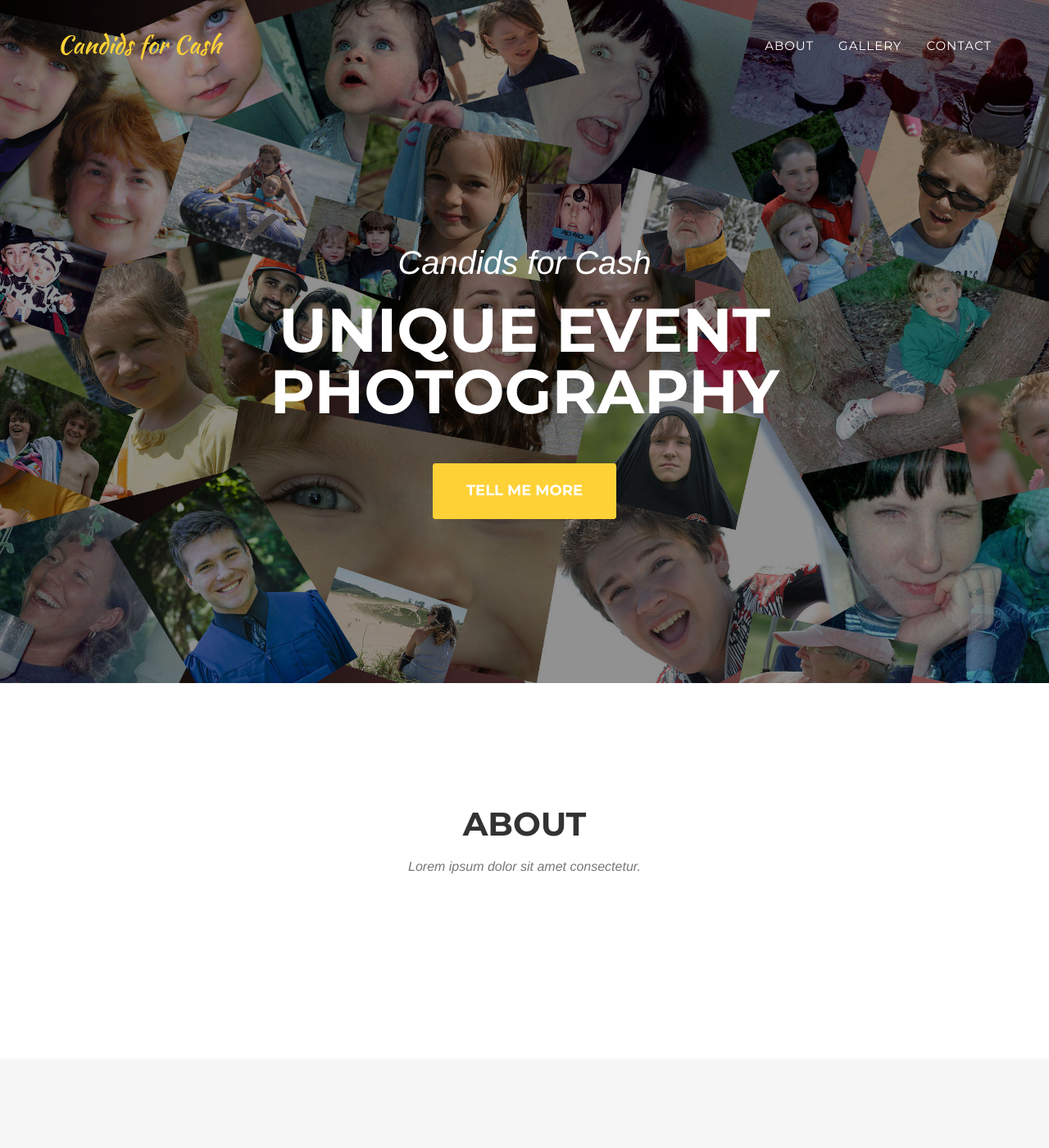
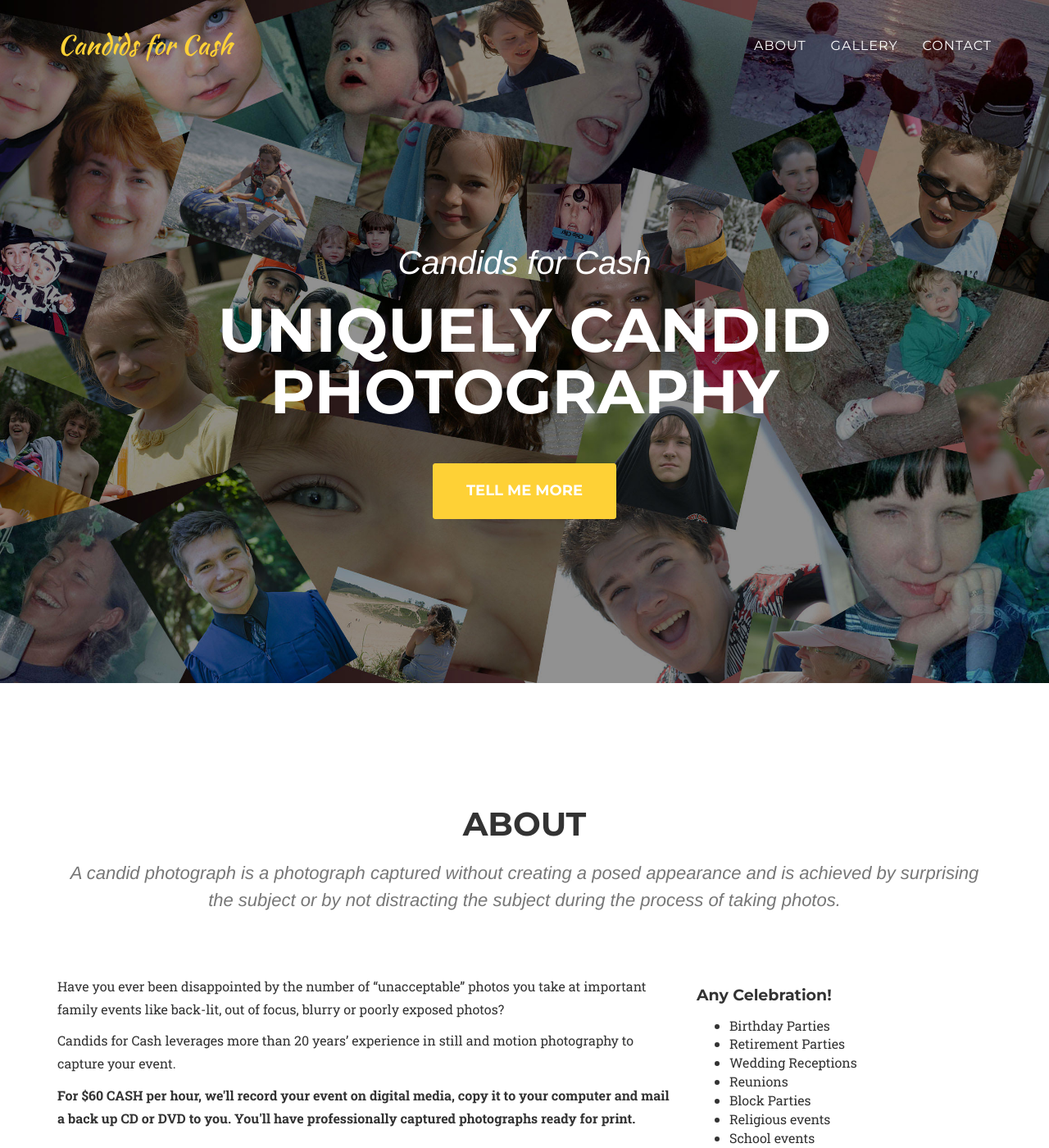
Before and after one commit to tamagokun/candidsforcash.com, a Jekyll site: the page built from index.html, in a window 1280 px wide and 1400 px high. Shown: the whole window at 82% size. Built offline with Jekyll 4.4.1, drawn with Linux system fonts in a browser that asks for light colours; some web fonts are replaced; some of the changed text lies outside the part shown.

Commit message:
content updates for junior

```diff
--- a/_includes/about.html
+++ b/_includes/about.html
@@ -4,11 +4,30 @@
             <div class="row">
                 <div class="col-lg-12 text-center">
                     <h2 class="section-heading">About</h2>
-                    <h3 class="section-subheading text-muted">Lorem ipsum dolor sit amet consectetur.</h3>
+                    <h3 class="section-subheading text-muted">A candid photograph is a photograph captured without creating a posed appearance and is achieved by surprising the subject or by not distracting the subject during the process of taking photos.</h3>
                 </div>
             </div>
             <div class="row">
-                <div class="col-lg-12">
+                <div class="col-sm-8">
+                  <p>Have you ever been disappointed by the number of “unacceptable” photos you take at important family events like back-lit, out of focus, blurry or poorly exposed photos?</p>
+
+                  <p>Candids for Cash leverages more than 20 years&rsquo; experience in still and motion photography to capture your event.</p>
+
+                  <p><strong>For $60 CASH per hour, we'll record your event on digital media, copy it to your computer and mail a back up CD or DVD to you.  You'll have professionally captured photographs ready for print.</strong></p>
+                </div>
+                <div class="col-sm-4">
+                  <h4 class="service-heading">Any Celebration!</h4>
+                  <ul>
+                    <li>Birthday Parties</li>
+                    <li>Retirement Parties</li>
+                    <li>Wedding Receptions</li>
+                    <li>Reunions</li>
+                    <li>Block Parties</li>
+                    <li>Religious events</li>
+                    <li>School events</li>
+                    <li>Holidays</li>
+                    <li>Vacations</li>
+                  </ul>
                 </div>
             </div>
         </div>
--- a/_includes/contact.html
+++ b/_includes/contact.html
@@ -3,7 +3,6 @@
             <div class="row">
                 <div class="col-lg-12 text-center">
                     <h2 class="section-heading">Contact</h2>
-                    <h3 class="section-subheading text-muted">Lorem ipsum dolor sit amet consectetur.</h3>
                 </div>
             </div>
             <div class="row">
--- a/_includes/gallery.html
+++ b/_includes/gallery.html
@@ -4,7 +4,6 @@
             <div class="row">
                 <div class="col-lg-12 text-center">
                     <h2 class="section-heading">Gallery</h2>
-                    <h3 class="section-subheading text-muted">Lorem ipsum dolor sit amet consectetur.</h3>
                 </div>
             </div>
             <div class="row gallery">
--- a/_includes/header.html
+++ b/_includes/header.html
@@ -39,7 +39,7 @@
         <div class="container">
             <div class="intro-text">
                 <div class="intro-lead-in">Candids for Cash</div>
-                <div class="intro-heading">Unique Event Photography</div>
+                <div class="intro-heading">Uniquely Candid Photography</div>
                 <a href="#services" class="page-scroll btn btn-xl">Tell Me More</a>
             </div>
         </div>
--- a/style.css
+++ b/style.css
@@ -1,8 +1,30 @@
 ---
 layout: style
 ---
+
+body {
+  font-size: 16px;
+}
+
+p {
+  font-size: 16px;
+}
 
 .portfolio-link {
   display: block;
   margin-bottom: 30px;
 }
+
+#gallery .section-heading,
+#contact .section-heading {
+  margin-bottom: 75px;
+}
+
+#about .section-subheading {
+  font-size: 22px;
+  line-height: 1.5;
+}
+
+section#contact {
+  background: #222;
+}
```
